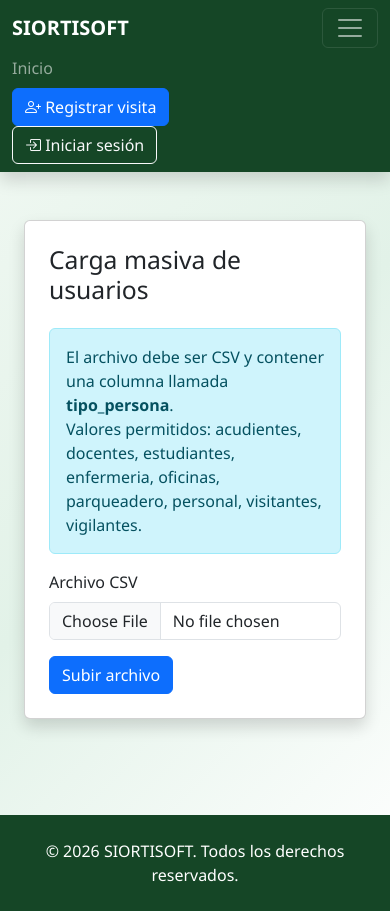
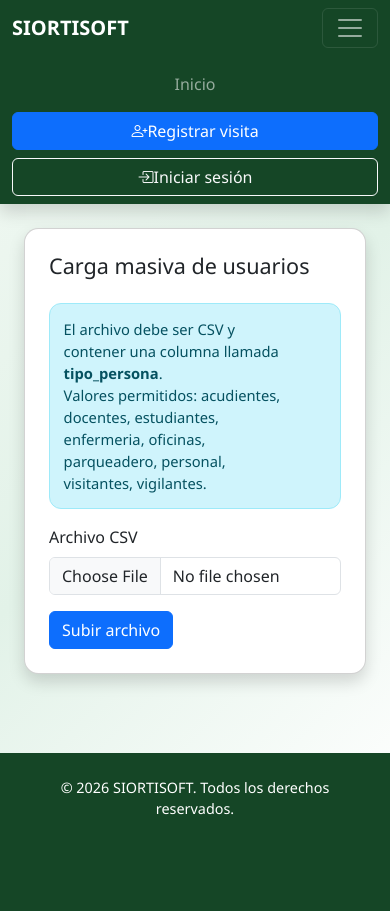
Before and after one commit to senatoncsf2025/SIORTISOFT_PYTHON, a Django app: template myApp/templates/carga_masiva.html in a window 390 px wide, after a click that opens the changed part. After the commit the page ends 815 px from the top, so only its background shows below. Run offline with Django 3.2, Linux system fonts and the light colour scheme; the template is opened without the code that fills it, so the values that code supplies are empty.

Commit message:
cambios en el css y el dinamismo

```diff
--- a/myApp/static/css/style.css
+++ b/myApp/static/css/style.css
@@ -2,346 +2,605 @@
 /* ===== RESET Y GLOBAL ==== */
 /* ========================= */
 
-body{
-    margin:0;
-    background:linear-gradient(135deg,#f3f9f4,#e2f2e8,#ffffff);
-    min-height:100vh;
-    font-family:'Segoe UI', Tahoma, Geneva, Verdana, sans-serif;
-    color:#1f3d2b;
-    display:flex;
-    flex-direction:column;
+*,
+*::before,
+*::after {
+    box-sizing: border-box;
 }
 
-main{
-    flex:1;
+html,
+body {
+    width: 100%;
+    max-width: 100%;
+    overflow-x: hidden;
+}
+
+body {
+    margin: 0;
+    background: linear-gradient(135deg, #f3f9f4, #e2f2e8, #ffffff);
+    min-height: 100vh;
+    font-family: 'Segoe UI', Tahoma, Geneva, Verdana, sans-serif;
+    color: #1f3d2b;
+    display: flex;
+    flex-direction: column;
+}
+
+main {
+    flex: 1;
+    width: 100%;
+    max-width: 100%;
+}
+
+img,
+svg,
+video,
+canvas {
+    max-width: 100%;
+    height: auto;
+}
+
+a {
+    word-break: break-word;
+}
+
+/* Evita que textos largos rompan el diseño */
+body,
+main,
+.container,
+.card,
+.alert,
+.dropdown-menu,
+.table-container,
+.main-panel {
+    overflow-wrap: break-word;
+    word-break: normal;
 }
 
 /* ========================= */
 /* ===== NAV Y FOOTER ====== */
 /* ========================= */
 
-nav#sebas{
-    background-color:#154626!important;
+nav#sebas {
+    background-color: #154626 !important;
 }
 
-footer#sebas1{
-    background-color:#154626!important;
+footer#sebas1 {
+    background-color: #154626 !important;
+}
+
+.navbar {
+    width: 100%;
+    max-width: 100%;
+}
+
+.navbar .container {
+    max-width: 100%;
+}
+
+.navbar-brand {
+    max-width: calc(100vw - 90px);
+    overflow: hidden;
+    text-overflow: ellipsis;
+    white-space: nowrap;
+}
+
+.navbar-nav {
+    max-width: 100%;
+}
+
+.navbar .btn,
+.navbar .nav-link {
+    max-width: 100%;
+}
+
+/* Botones transparentes del navbar */
+a#accionesDropdown,
+.btn-navbar-action {
+    background-color: transparent !important;
+    border-color: white !important;
+    color: white !important;
+}
+
+/* Botones especiales */
+a#bs,
+a#bv {
+    background-color: #13550f !important;
+    color: #e6f2ea !important;
+}
+
+/* ========================= */
+/* ===== ALERTAS DJANGO ==== */
+/* ========================= */
+
+.alert {
+    width: 100%;
+    max-width: 100%;
+    position: relative;
+    overflow-wrap: anywhere;
+    word-break: break-word;
+    padding-right: 3rem;
+    border-radius: 0.75rem;
+}
+
+.alert .btn-close {
+    position: absolute;
+    top: 50%;
+    right: 1rem;
+    transform: translateY(-50%);
+}
+
+.messages-wrapper {
+    width: 100%;
+    max-width: 100%;
+    margin-bottom: 1rem;
+}
+
+.alert-text {
+    display: block;
+    max-width: 100%;
+    overflow-wrap: anywhere;
 }
 
 /* ========================= */
 /* ===== LAYOUT DASHBOARD == */
 /* ========================= */
 
-.dashboard-container{
-    display:flex;
-    width:100%;
-    min-height:100vh;
+.dashboard-container {
+    display: flex;
+    width: 100%;
+    min-height: 100vh;
+    max-width: 100%;
 }
 
 /* SIDEBAR */
 
-.sidebar{
-    width:260px;
-    background:#154626;
-    color:white;
-    padding:30px 20px;
-    position:fixed;
-    height:100vh;
-    left:0;
-    top:0;
-    display:flex;
-    flex-direction:column;
-    overflow-y:auto;
+.sidebar {
+    width: 260px;
+    background: #154626;
+    color: white;
+    padding: 30px 20px;
+    position: fixed;
+    height: 100vh;
+    left: 0;
+    top: 0;
+    display: flex;
+    flex-direction: column;
+    overflow-y: auto;
+    overflow-x: hidden;
+    z-index: 1050;
 }
 
-.sidebar h4{
-    color:#a0e0ba;
-    margin-bottom:35px;
-    font-weight:600;
+.sidebar h4 {
+    color: #a0e0ba;
+    margin-bottom: 35px;
+    font-weight: 600;
+    overflow-wrap: anywhere;
 }
 
-.sidebar a{
-    display:block;
-    padding:12px 14px;
-    margin-bottom:8px;
-    border-radius:8px;
-    text-decoration:none;
-    color:#e4f2ea;
-    font-size:15px;
-    transition:.2s;
+.sidebar a {
+    display: block;
+    padding: 12px 14px;
+    margin-bottom: 8px;
+    border-radius: 8px;
+    text-decoration: none;
+    color: #e4f2ea;
+    font-size: 15px;
+    transition: 0.2s;
+    overflow-wrap: anywhere;
 }
 
-.sidebar a:hover{
-    background:#1f5c33;
+.sidebar a:hover {
+    background: #1f5c33;
 }
 
 /* USER */
 
-.user-box{
-    margin-top:auto;
-    border-top:1px solid rgba(255,255,255,.2);
-    padding-top:20px;
+.user-box {
+    margin-top: auto;
+    border-top: 1px solid rgba(255, 255, 255, 0.2);
+    padding-top: 20px;
+    overflow-wrap: anywhere;
 }
 
-.logout-btn{
-    display:block;
-    margin-top:10px;
-    background:#1f5c33;
-    padding:10px;
-    border-radius:6px;
-    text-align:center;
-    color:white;
-    text-decoration:none;
+.logout-btn {
+    display: block;
+    margin-top: 10px;
+    background: #1f5c33;
+    padding: 10px;
+    border-radius: 6px;
+    text-align: center;
+    color: white;
+    text-decoration: none;
 }
 
 /* PANEL PRINCIPAL */
 
-.main-panel{
-    margin-left:260px;
-    padding:30px;
-    width:calc(100% - 260px);
+.main-panel {
+    margin-left: 260px;
+    padding: 30px;
+    width: calc(100% - 260px);
+    max-width: calc(100% - 260px);
+    overflow-x: hidden;
 }
 
-.main-panel h1{
-    color:#3f7f55;
-    margin-bottom:30px;
+.main-panel h1 {
+    color: #3f7f55;
+    margin-bottom: 30px;
+    overflow-wrap: anywhere;
 }
 
 /* ========================= */
 /* ===== TARJETAS STATS ==== */
 /* ========================= */
 
-.stats-grid{
-    display:grid;
-    grid-template-columns:repeat(4,1fr);
-    gap:25px;
-    margin-bottom:40px;
+.stats-grid {
+    display: grid;
+    grid-template-columns: repeat(4, minmax(0, 1fr));
+    gap: 25px;
+    margin-bottom: 40px;
+    width: 100%;
 }
 
-.stat-card{
-    background:#ffffff;
-    padding:35px;
-    border-radius:12px;
-    box-shadow:0 4px 15px rgba(0,0,0,0.08);
-    text-align:center;
-    transition:0.3s;
+.stat-card {
+    background: #ffffff;
+    padding: 35px;
+    border-radius: 12px;
+    box-shadow: 0 4px 15px rgba(0, 0, 0, 0.08);
+    text-align: center;
+    transition: 0.3s;
+    min-width: 0;
 }
 
-.stat-card:hover{
-    transform:translateY(-5px);
-    box-shadow:0 6px 20px rgba(0,0,0,0.12);
+.stat-card:hover {
+    transform: translateY(-5px);
+    box-shadow: 0 6px 20px rgba(0, 0, 0, 0.12);
 }
 
-.stat-number{
-    font-size:42px;
-    font-weight:bold;
-    color:#2c3e50;
-    margin-bottom:10px;
+.stat-number {
+    font-size: clamp(24px, 5vw, 42px);
+    font-weight: bold;
+    color: #2c3e50;
+    margin-bottom: 10px;
+    overflow-wrap: anywhere;
 }
 
-.stat-title{
-    font-size:18px;
-    color:#7f8c8d;
-    font-weight:500;
+.stat-title {
+    font-size: clamp(14px, 2.5vw, 18px);
+    color: #7f8c8d;
+    font-weight: 500;
+    overflow-wrap: anywhere;
 }
 
 /* ========================= */
 /* ===== TARJETAS DASHBOARD */
 /* ========================= */
 
-.dashboard-card{
-    background:#ffffff;
-    border-radius:18px;
-    padding:25px;
-    min-height:140px;
-    display:flex;
-    align-items:center;
-    justify-content:center;
-    border:1px solid #e6f2ea;
-    box-shadow:0 6px 18px rgba(179,231,205,0.08);
-    transition:all .25s ease;
-    text-align:center;
+.dashboard-card {
+    background: #ffffff;
+    border-radius: 18px;
+    padding: 25px;
+    min-height: 140px;
+    display: flex;
+    align-items: center;
+    justify-content: center;
+    border: 1px solid #e6f2ea;
+    box-shadow: 0 6px 18px rgba(179, 231, 205, 0.08);
+    transition: all 0.25s ease;
+    text-align: center;
+    min-width: 0;
+    max-width: 100%;
 }
 
-.dashboard-card:hover{
-    transform:translateY(-6px);
-    box-shadow:0 12px 28px rgba(169,231,178,.4);
+.dashboard-card:hover {
+    transform: translateY(-6px);
+    box-shadow: 0 12px 28px rgba(169, 231, 178, 0.4);
 }
 
-.dashboard-card h5{
-    color:#6aa886;
-    margin-bottom:15px;
+.dashboard-card h5 {
+    color: #6aa886;
+    margin-bottom: 15px;
+    overflow-wrap: anywhere;
 }
 
-.card-title{
-    color:#3f7f55;
-    font-weight:600;
-    font-size:1.1rem;
+.card-title {
+    color: #3f7f55;
+    font-weight: 600;
+    font-size: 1.1rem;
+    overflow-wrap: anywhere;
 }
 
 /* ========================= */
-/* ===== PROGRESO ===== */
+/* ===== PROGRESO ========== */
 /* ========================= */
 
-.progress-grid{
-    display:grid;
-    grid-template-columns:repeat(3,1fr);
-    gap:20px;
+.progress-grid {
+    display: grid;
+    grid-template-columns: repeat(3, minmax(0, 1fr));
+    gap: 20px;
+    width: 100%;
 }
 
-.progress-circle{
-    width:120px;
-    height:120px;
-    border-radius:50%;
-    background:conic-gradient(#3f7f55 var(--value), #e6f2ea 0);
-    display:flex;
-    align-items:center;
-    justify-content:center;
-    font-weight:bold;
-    color:#3f7f55;
-    margin:auto;
+.progress-circle {
+    width: clamp(90px, 25vw, 120px);
+    height: clamp(90px, 25vw, 120px);
+    border-radius: 50%;
+    background: conic-gradient(#3f7f55 var(--value), #e6f2ea 0);
+    display: flex;
+    align-items: center;
+    justify-content: center;
+    font-weight: bold;
+    color: #3f7f55;
+    margin: auto;
 }
 
 /* ========================= */
-/* ===== TABLAS ===== */
+/* ===== TABLAS ============ */
 /* ========================= */
 
-.table-container{
-    margin-top:40px;
-    background:white;
-    padding:25px;
-    border-radius:15px;
-    box-shadow:0 6px 18px rgba(0,0,0,.06);
-    overflow-x:auto;
+.table-container {
+    margin-top: 40px;
+    background: white;
+    padding: 25px;
+    border-radius: 15px;
+    box-shadow: 0 6px 18px rgba(0, 0, 0, 0.06);
+    overflow-x: auto;
+    width: 100%;
+    max-width: 100%;
 }
 
-.table-container h3{
-    color:#3f7f55;
-    margin-bottom:20px;
+.table-container h3 {
+    color: #3f7f55;
+    margin-bottom: 20px;
 }
 
-.data-table{
-    width:100%;
-    border-collapse:collapse;
-    min-width:600px;
+.data-table {
+    width: 100%;
+    border-collapse: collapse;
+    min-width: 600px;
 }
 
-.data-table th{
-    background:#f4f7f5;
-    padding:12px;
-    text-align:left;
-    color:#3f7f55;
+.data-table th {
+    background: #f4f7f5;
+    padding: 12px;
+    text-align: left;
+    color: #3f7f55;
+    white-space: nowrap;
 }
 
-.data-table td{
-    padding:12px;
-    border-bottom:1px solid #eee;
+.data-table td {
+    padding: 12px;
+    border-bottom: 1px solid #eee;
 }
 
-.data-table tr:hover{
-    background:#f9fbfa;
+.data-table tr:hover {
+    background: #f9fbfa;
 }
 
-a#bs, a#bv {
-    background-color: #13550f !important;
-    color: #e6f2ea;
-}
-
-a#accionesDropdown{
-    background-color: transparent !important;
-    border-color: white !important;
+/* Tablas Bootstrap */
+.table-responsive {
+    width: 100%;
+    overflow-x: auto;
 }
 
 /* ========================= */
 /* ===== BOTON SIDEBAR ===== */
 /* ========================= */
 
-.sidebar-toggle{
-    display:none;
+.sidebar-toggle {
+    display: none;
 }
 
 /* ========================= */
-/* ===== RESPONSIVE ===== */
+/* ===== FORMULARIOS ======= */
 /* ========================= */
 
-@media(max-width:1024px){
-    .stats-grid{
-        grid-template-columns:repeat(2,1fr);
+.card,
+form,
+.form-control,
+.form-select,
+.btn {
+    max-width: 100%;
+}
+
+.form-control,
+.form-select {
+    min-width: 0;
+}
+
+/* ========================= */
+/* ===== RESPONSIVE ======== */
+/* ========================= */
+
+@media (max-width: 1024px) {
+    .stats-grid {
+        grid-template-columns: repeat(2, minmax(0, 1fr));
     }
 
-    .progress-grid{
-        grid-template-columns:repeat(2,1fr);
+    .progress-grid {
+        grid-template-columns: repeat(2, minmax(0, 1fr));
     }
 }
 
-@media(max-width:768px){
-    .dashboard-container{
-        display:block;
+@media (max-width: 991.98px) {
+    .navbar-collapse {
+        padding-top: 1rem;
     }
 
-    .sidebar-toggle{
-        display:block;
-        position:fixed;
-        top:10px;
-        left:10px;
-        z-index:1100;
-        background:transparent;
-        border:none;
-        font-size:28px;
-        cursor:pointer;
-        color:#154626;
+    .navbar-nav {
+        width: 100%;
+        gap: 0.5rem !important;
+        align-items: stretch !important;
     }
 
-    .sidebar{
-        position:fixed;
-        top:0;
-        left:0;
-        width:260px;
-        height:100vh;
-        z-index:1050;
-        transform:translateX(-100%);
-        transition:transform 0.3s ease;
-        flex-direction:column;
-        flex-wrap:nowrap;
+    .navbar-nav .nav-item {
+        width: 100%;
     }
 
-    body.sidebar-open .sidebar{
-        transform:translateX(0);
+    .navbar-nav .nav-link,
+    .navbar-nav .btn {
+        width: 100%;
+        display: flex;
+        align-items: center;
+        justify-content: center;
+        text-align: center;
+        white-space: normal;
     }
 
-    .main-panel{
-        margin-left:0;
-        width:100%;
-        padding:60px 20px 20px 20px;
-        box-sizing:border-box;
+    .navbar-nav .dropdown-menu {
+        width: 100%;
+        max-width: 100%;
+        margin-top: 0.4rem;
+        position: static !important;
+        transform: none !important;
     }
 
-    .stats-grid{
-        grid-template-columns:1fr;
+    .dropdown-item {
+        white-space: normal;
+        overflow-wrap: anywhere;
     }
 
-    .progress-grid{
-        grid-template-columns:1fr;
+    .navbar .nav-link.text-white {
+        justify-content: center;
+        text-align: center;
+        overflow-wrap: anywhere;
     }
 }
 
-@media(max-width:480px){
-    .sidebar{
-        width:250px;
-        padding:20px 15px;
+@media (max-width: 768px) {
+    .dashboard-container {
+        display: block;
+        min-height: auto;
     }
 
-    .sidebar a{
-        font-size:14px;
-        padding:8px 10px;
+    .sidebar-toggle {
+        display: block;
+        position: fixed;
+        top: 10px;
+        left: 10px;
+        z-index: 1100;
+        background: transparent;
+        border: none;
+        font-size: 28px;
+        cursor: pointer;
+        color: #154626;
     }
 
-    .stat-number{
-        font-size:24px;
+    .sidebar {
+        position: fixed;
+        top: 0;
+        left: 0;
+        width: min(260px, 85vw);
+        height: 100vh;
+        transform: translateX(-100%);
+        transition: transform 0.3s ease;
+        flex-direction: column;
+        flex-wrap: nowrap;
     }
 
-    .progress-circle{
-        width:90px;
-        height:90px;
+    body.sidebar-open .sidebar {
+        transform: translateX(0);
+    }
+
+    .main-panel {
+        margin-left: 0;
+        width: 100%;
+        max-width: 100%;
+        padding: 60px 16px 20px 16px;
+        overflow-x: hidden;
+    }
+
+    .stats-grid {
+        grid-template-columns: 1fr;
+        gap: 16px;
+    }
+
+    .progress-grid {
+        grid-template-columns: 1fr;
+        gap: 16px;
+    }
+
+    .stat-card {
+        padding: 24px 18px;
+    }
+
+    .dashboard-card {
+        padding: 20px 16px;
+    }
+
+    .table-container {
+        padding: 16px;
+        margin-top: 25px;
+    }
+
+    .alert {
+        font-size: 0.92rem;
+        padding: 0.85rem 2.75rem 0.85rem 0.85rem;
+    }
+
+    .alert .btn-close {
+        right: 0.75rem;
     }
 }
+
+@media (max-width: 576px) {
+    main.container {
+        padding-left: 12px !important;
+        padding-right: 12px !important;
+        padding-top: 24px !important;
+        padding-bottom: 24px !important;
+    }
+
+    .btn {
+        white-space: normal;
+    }
+
+    .card {
+        border-radius: 0.9rem;
+    }
+
+    h1,
+    .h1 {
+        font-size: 1.6rem;
+    }
+
+    h2,
+    .h2 {
+        font-size: 1.35rem;
+    }
+
+    h3,
+    .h3 {
+        font-size: 1.15rem;
+    }
+
+    footer {
+        font-size: 0.9rem;
+        padding-left: 12px;
+        padding-right: 12px;
+    }
+}
+
+@media (max-width: 480px) {
+    .sidebar {
+        width: min(250px, 85vw);
+        padding: 20px 15px;
+    }
+
+    .sidebar a {
+        font-size: 14px;
+        padding: 8px 10px;
+    }
+
+    .stat-number {
+        font-size: 24px;
+    }
+
+    .progress-circle {
+        width: 90px;
+        height: 90px;
+    }
+
+    .data-table {
+        min-width: 520px;
+    }
+}
--- a/myApp/templates/layouts/app.html
+++ b/myApp/templates/layouts/app.html
@@ -9,7 +9,7 @@
 
     <link href="https://cdn.jsdelivr.net/npm/bootstrap@5.3.2/dist/css/bootstrap.min.css" rel="stylesheet">
     <link href="https://cdn.jsdelivr.net/npm/bootstrap-icons@1.11.3/font/bootstrap-icons.css" rel="stylesheet">
-    <link rel="stylesheet" href="{% static 'css/style.css' %}?v=2">
+    <link rel="stylesheet" href="{% static 'css/style.css' %}?v=3">
 
     {% block extra_css %}{% endblock %}
 </head>
@@ -18,6 +18,7 @@
 
     <nav class="navbar navbar-expand-lg navbar-dark bg-dark shadow" id="sebas">
         <div class="container">
+
             {% if request.user.is_authenticated %}
                 {% if request.user.rol == 'admin' %}
                     <a class="navbar-brand fw-bold" href="{% url 'index2' %}">
@@ -39,28 +40,29 @@
             {% endif %}
 
             <button class="navbar-toggler" type="button" data-bs-toggle="collapse" data-bs-target="#navbarSiortisoft"
-                aria-controls="navbarSiortisoft" aria-expanded="false" aria-label="Toggle navigation">
+                aria-controls="navbarSiortisoft" aria-expanded="false" aria-label="Abrir menú">
                 <span class="navbar-toggler-icon"></span>
             </button>
 
             <div class="collapse navbar-collapse" id="navbarSiortisoft">
-                <ul class="navbar-nav ms-auto align-items-lg-center gap-lg-2">
+                <ul class="navbar-nav ms-auto align-items-lg-center gap-2">
 
-                    <!-- Inicio -->
                     <li class="nav-item">
-                        <a class="nav-link" href="{% url 'home' %}">Inicio</a>
+                        <a class="nav-link" href="{% url 'home' %}">
+                            Inicio
+                        </a>
                     </li>
 
                     {% if request.user.is_authenticated %}
 
-                    <!-- 🔽 DROPDOWN PANELES -->
                         {% if request.user.rol == 'admin' or request.user.rol == 'vigilante' %}
                             <li class="nav-item dropdown">
-                        <a class="btn btn-primary dropdown-toggle" href="#" id="accionesDropdown" role="button"
-                            data-bs-toggle="dropdown" aria-expanded="false">
-                            📊 Paneles
+                                <a class="btn btn-primary dropdown-toggle btn-navbar-action" href="#" id="panelesDropdown"
+                                    role="button" data-bs-toggle="dropdown" aria-expanded="false">
+                                    <i class="bi bi-speedometer2"></i> Paneles
                                 </a>
-                        <ul class="dropdown-menu dropdown-menu-end">
+
+                                <ul class="dropdown-menu dropdown-menu-end" aria-labelledby="panelesDropdown">
 
                                     {% if request.user.rol == 'admin' %}
                                         <li>
@@ -80,23 +82,20 @@
                             </li>
                         {% endif %}
 
-                    <!-- 🔽 DROPDOWN ACCIONES -->
                         <li class="nav-item dropdown">
-                        <a class="btn btn-primary dropdown-toggle" href="#" id="accionesDropdown" role="button"
-                            data-bs-toggle="dropdown" aria-expanded="false">
+                            <a class="btn btn-primary dropdown-toggle btn-navbar-action" href="#" id="accionesDropdown"
+                                role="button" data-bs-toggle="dropdown" aria-expanded="false">
                                 <i class="bi bi-plus-circle"></i> Acciones
                             </a>
 
-                        <ul class="dropdown-menu dropdown-menu-end">
+                            <ul class="dropdown-menu dropdown-menu-end" aria-labelledby="accionesDropdown">
 
-                            <!-- Siempre disponible -->
                                 <li>
                                     <a class="dropdown-item" href="{% url 'registro_visita' %}">
                                         <i class="bi bi-person-plus"></i> Registrar visita
                                     </a>
                                 </li>
 
-                            <!-- Solo admin -->
                                 {% if request.user.rol == 'admin' %}
                                     <li>
                                         <a class="dropdown-item" href="{% url 'register' %}">
@@ -108,14 +107,12 @@
                             </ul>
                         </li>
 
-                    <!-- Usuario -->
                         <li class="nav-item">
-                        <span class="nav-link text-white">
+                            <span class="nav-link text-white user-navbar-text">
                                 Hola, {{ request.user.nombre }}
                             </span>
                         </li>
 
-                    <!-- Logout -->
                         <li class="nav-item">
                             <a class="btn btn-outline-light" href="{% url 'logout' %}">
                                 <i class="bi bi-box-arrow-right"></i> Salir
@@ -124,7 +121,6 @@
 
                     {% else %}
 
-                    <!-- Acciones público -->
                         <li class="nav-item">
                             <a class="btn btn-primary" href="{% url 'registro_visita' %}">
                                 <i class="bi bi-person-plus"></i> Registrar visita
@@ -138,32 +134,42 @@
                         </li>
 
                     {% endif %}
+
                 </ul>
             </div>
         </div>
     </nav>
 
     <main class="{% block main_class %}container py-5{% endblock %}">
+
         {% if messages %}
+            <div class="messages-wrapper">
                 {% for message in messages %}
                     <div class="alert alert-{{ message.tags }} alert-dismissible fade show" role="alert">
+                        <span class="alert-text">
                             {{ message }}
+                        </span>
                         <button type="button" class="btn-close" data-bs-dismiss="alert" aria-label="Cerrar"></button>
                     </div>
                 {% endfor %}
+            </div>
         {% endif %}
 
         {% block content %}{% endblock %}
+
     </main>
 
     <footer class="bg-dark text-white text-center py-4 mt-5" id="sebas1">
         <div class="container">
-            <p class="mb-0">© 2026 SIORTISOFT. Todos los derechos reservados.</p>
+            <p class="mb-0">
+                © 2026 SIORTISOFT. Todos los derechos reservados.
+            </p>
         </div>
     </footer>
 
     <script src="https://cdn.jsdelivr.net/npm/bootstrap@5.3.2/dist/js/bootstrap.bundle.min.js"></script>
     {% block extra_scripts %}{% endblock %}
+
 </body>
 
 </html>
```
Lines whose indentation alone changed are shown as unchanged.
